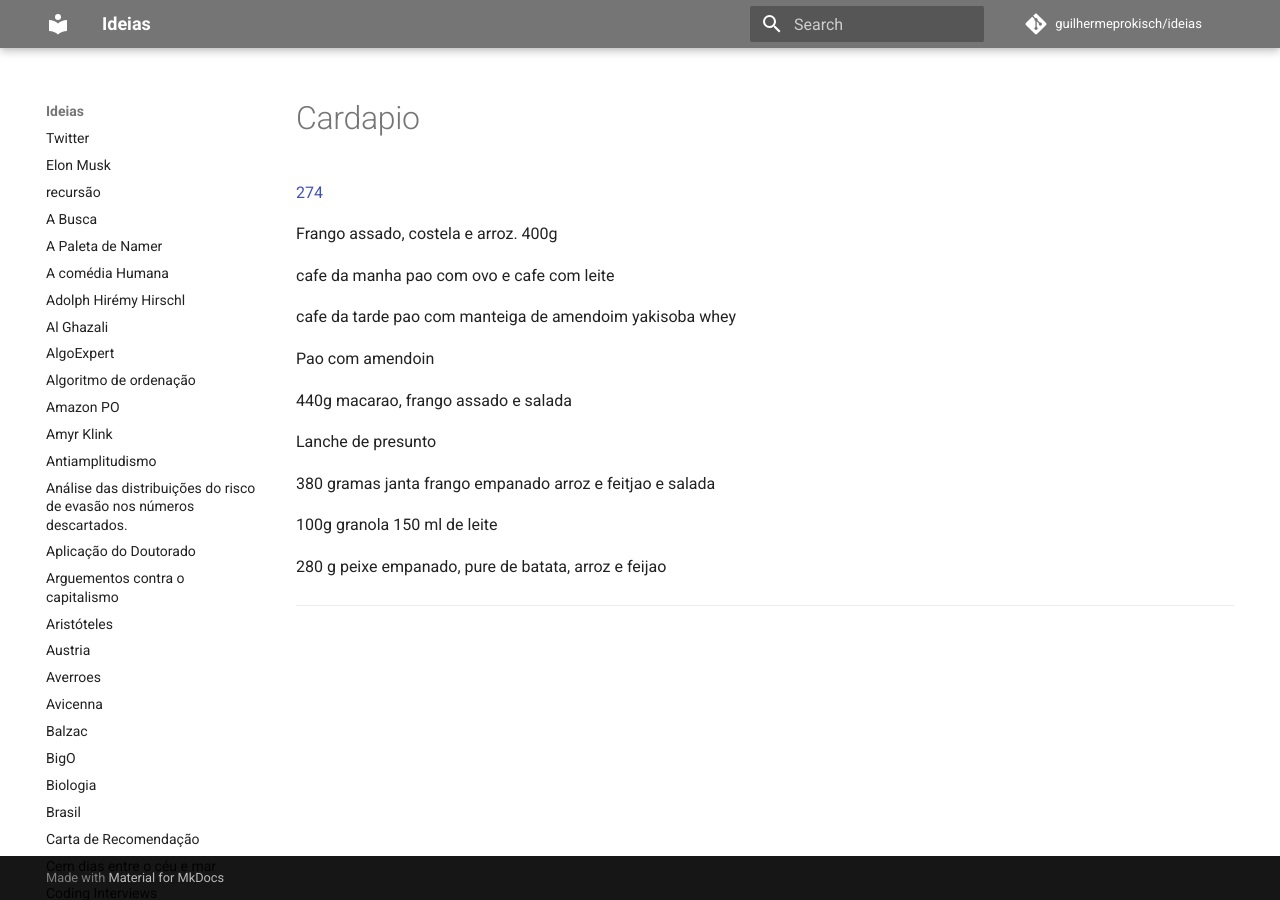
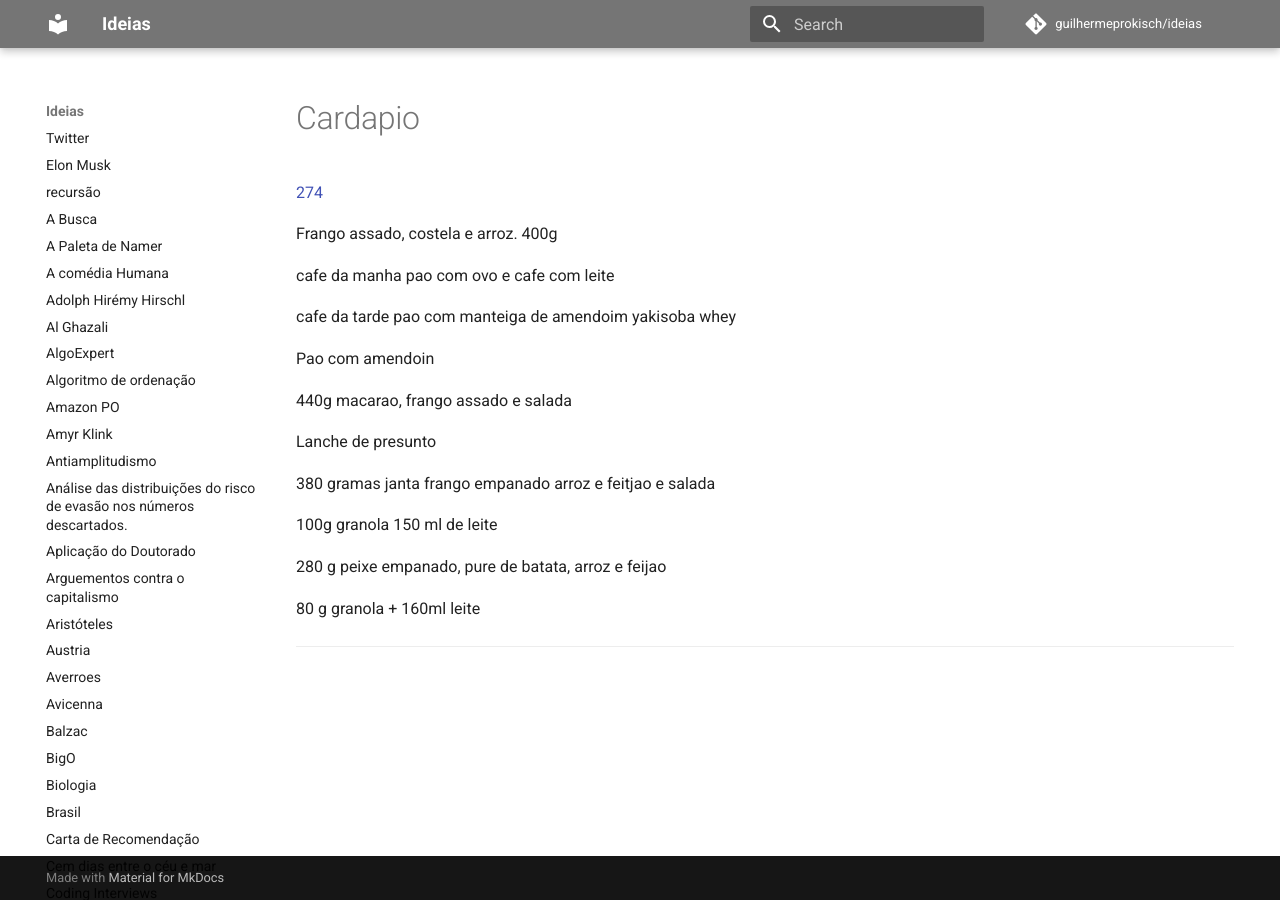
Before and after one commit to guilhermeprokisch/guilherme, an MkDocs documentation site: the page built from docs/cardapio.md, in a window 1280 px wide. Built offline with MkDocs 1.6.1 and Material for MkDocs 9.7.7, drawn with Linux system fonts in a browser that asks for light colours; comment, search, counter and statistics services are not loaded.

```diff
--- a/docs/cardapio.md
+++ b/docs/cardapio.md
@@ -29,4 +29,7 @@ Lanche de presunto
 
 280 g peixe empanado, pure de batata, arroz e feijao
 
+
+80 g granola + 160ml leite
+
 -------------------------------------------------------------------------------
```
